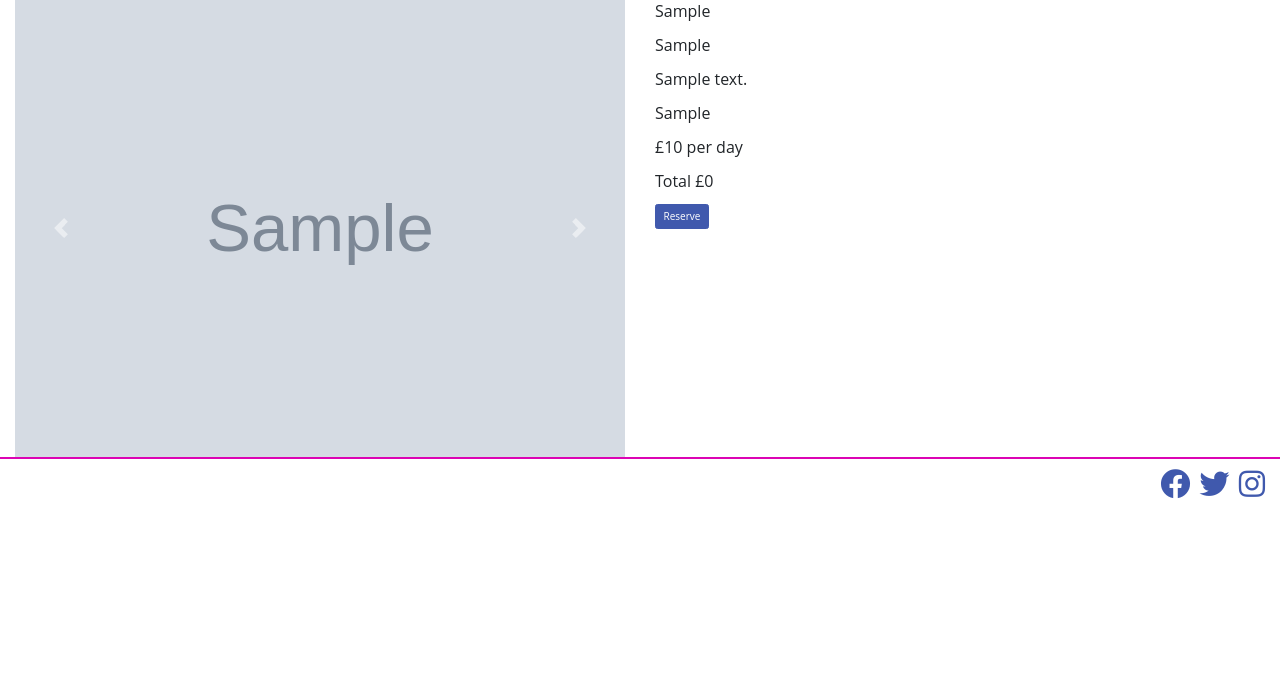
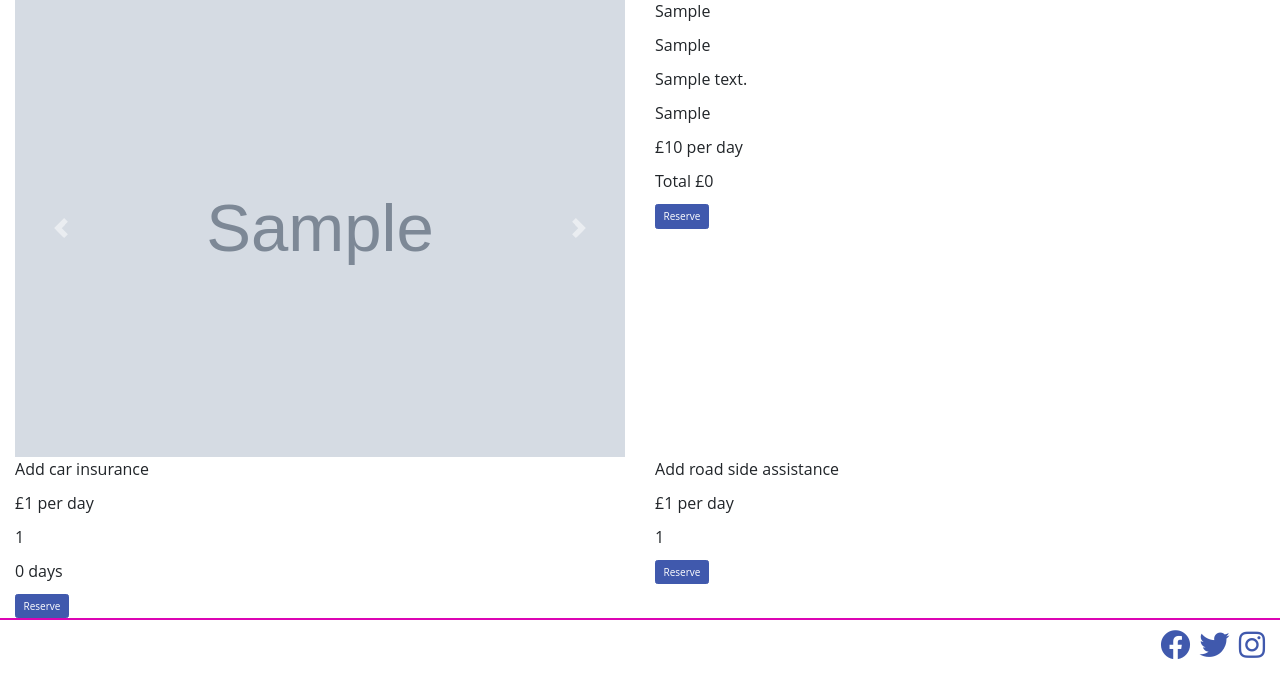
Before and after one commit to Conal84/carlet, a Django app: page /cars/1 in a window 1280 px wide. Shown: the part 51-749 px from the top of the page. Run offline with Django 3.2, Linux system fonts and the light colour scheme; tables that the repository leaves empty hold one stand-in row (values such as "Sample post"); grey boxes marked "Sample" are stand-in pictures; some libraries are stand-ins or nearby versions.

Commit message:
Removed car extra and bag extra, changed car model properties

```diff
--- a/bag/templates/bag/bag-extra.html
+++ /dev/null
@@ -1 +0,0 @@
-<h1>Bag extra</h1>
--- a/bag/urls.py
+++ b/bag/urls.py
@@ -4,6 +4,4 @@ from . import views
 urlpatterns = [
     path('', views.view_bag, name='bag'),
     path('add/<item_id>', views.add_to_bag, name='add_to_bag'),
-    path('extra/', views.bag_extra, name='bag extra'),
-
 ]
--- a/cars/models.py
+++ b/cars/models.py
@@ -14,7 +14,7 @@ class Car(models.Model):
     location = models.CharField(max_length=30, default='')
     available_from = models.DateField(default=date.today)
     available_to = models.DateField(default=date.today)
-    num_days_on_hire = models.IntegerField(default=0)
+    num_days_on_hire = models.IntegerField()
     cost_per_day = models.DecimalField(max_digits=3, decimal_places=0)
     account = models.ForeignKey(UserProfile, on_delete=models.CASCADE)
     insurance_per_day = models.IntegerField(default=10)
@@ -23,10 +23,16 @@ class Car(models.Model):
     def __str__(self):
         return f"{self.make}, {self.model}"
 
-    def save(self, *args, **kwargs):
+    # def save(self, *args, **kwargs):
+    #     # tdelta = self.available_to - self.available_from
+    #     tdelta = 5
+    #     self.num_days_on_hire = tdelta
+    #     return super(Car, self).save(*args, **kwargs)
+
+    @property
+    def days_total(self):
         tdelta = self.available_to - self.available_from
-        self.num_days_on_hire = (tdelta).days
-        return super(Car, self).save(*args, **kwargs)
+        return tdelta.days
 
     @property
     def insurance_total(self):
--- a/cars/templates/cars/car-detail.html
+++ b/cars/templates/cars/car-detail.html
@@ -1,13 +1,6 @@
 {% extends "base.html" %} {% block content %}
 <div class="container-fluid">
 	<div class="row">
-		<!-- <div class="col-12 col-md-6">
-            <div class="image-container my-5">
-                <a href="{{ car.carimage_set.first.get_url }}" target="_blank">
-                    <img class="card-img-top img-fluid" src="{{ car.carimage_set.first.get_url }}" alt="{{ car.name }}">
-                </a>
-            </div>
-		</div> -->
         <div class="col-12 col-md-6">
             <div class="carousel-container">
                 <div id="carousel-car-images" class="carousel slide" data-ride="carousel" data-interval="5000">
@@ -46,6 +39,31 @@
                 <input type="hidden" name="redirect_url" value="{{ request.path }}">
             </form>
 		</div>
+        <div class="col-12 col-md-6">
+            <div class="car-details-container">
+                <p>Add car insurance</p>
+                <p>£{{ car.insurance_per_day }} per day</p>
+                <p>{{ car.insurance_total }}</p>
+                <p>{{ car.days_total }} days</p>
+            </div>
+            <form class="form" action="{% url 'add_to_bag' car.id %}" method="POST">
+                {% csrf_token %}
+                <input type="submit" class="btn btn-primary" value="Reserve">
+                <input type="hidden" name="redirect_url" value="{{ request.path }}">
+            </form>
+		</div>
+        <div class="col-12 col-md-6">
+            <div class="car-details-container">
+                <p>Add road side assistance</p>
+                <p>£{{ car.support_per_day }} per day</p>
+                <p>{{ car.support_total }}</p>
+            </div>
+            <form class="form" action="{% url 'add_to_bag' car.id %}" method="POST">
+                {% csrf_token %}
+                <input type="submit" class="btn btn-primary" value="Reserve">
+                <input type="hidden" name="redirect_url" value="{{ request.path }}">
+            </form>
+		</div>
 	</div>
 </div>
 {% endblock %}
```
Also changed, not shown: bag/views.py (+1 -8 lines), cars/templates/cars/car-extras.html (deleted, +0 -21 lines), cars/migrations/0008_auto_20201109_1812.py (added).
